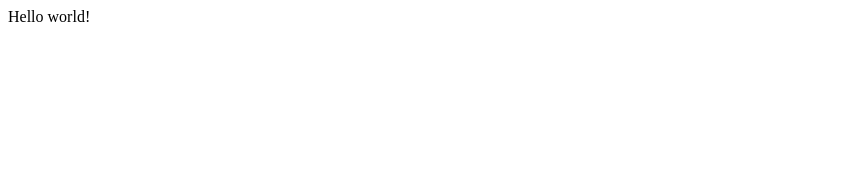
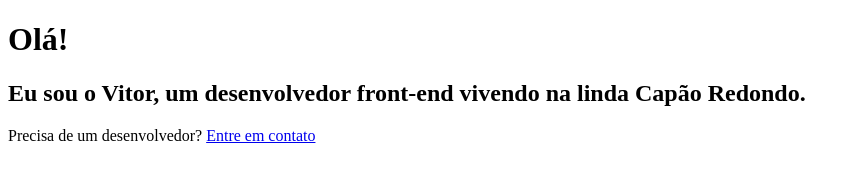
Before and after one commit to vitorvicentecorreia-zz/gatsby-bootcamp, a Gatsby site: page / in a window 1280 px wide. Shown: the whole page, without its empty margins (0-860 px from the left). Built offline with nearby package versions, Linux system fonts and the light colour scheme; Gatsby itself is replaced by a stand-in of ours.

Commit message:
Linking Between Pages with Gatsby

```diff
--- /dev/null
+++ b/src/pages/about.js
@@ -0,0 +1,13 @@
+import React from 'react'
+import { Link } from 'gatsby'
+
+const AboutPage = () => {
+    return(
+        <div>
+            <h1>Sobre</h1>
+            <p>Descrição da pessoa. <Link to="/contact">Entre em contato</Link></p>
+        </div>
+    )
+}
+
+export default AboutPage
--- a/src/pages/index.js
+++ b/src/pages/index.js
@@ -1,3 +1,14 @@
 import React from "react"
+import { Link } from 'gatsby'
 
-export default () => <div>Hello world!</div>
+const IndexPage = () => {
+    return(
+        <div>
+            <h1>Olá!</h1>
+            <h2>Eu sou o Vitor, um desenvolvedor front-end vivendo na linda Capão Redondo.</h2>
+            <p>Precisa de um desenvolvedor? <Link to="/contact">Entre em contato</Link></p>
+        </div>
+    )
+}
+
+export default IndexPage
```
Also changed, not shown: src/pages/blog.js (added, +12 -0 lines), src/pages/contact.js (added, +10 -0 lines).
